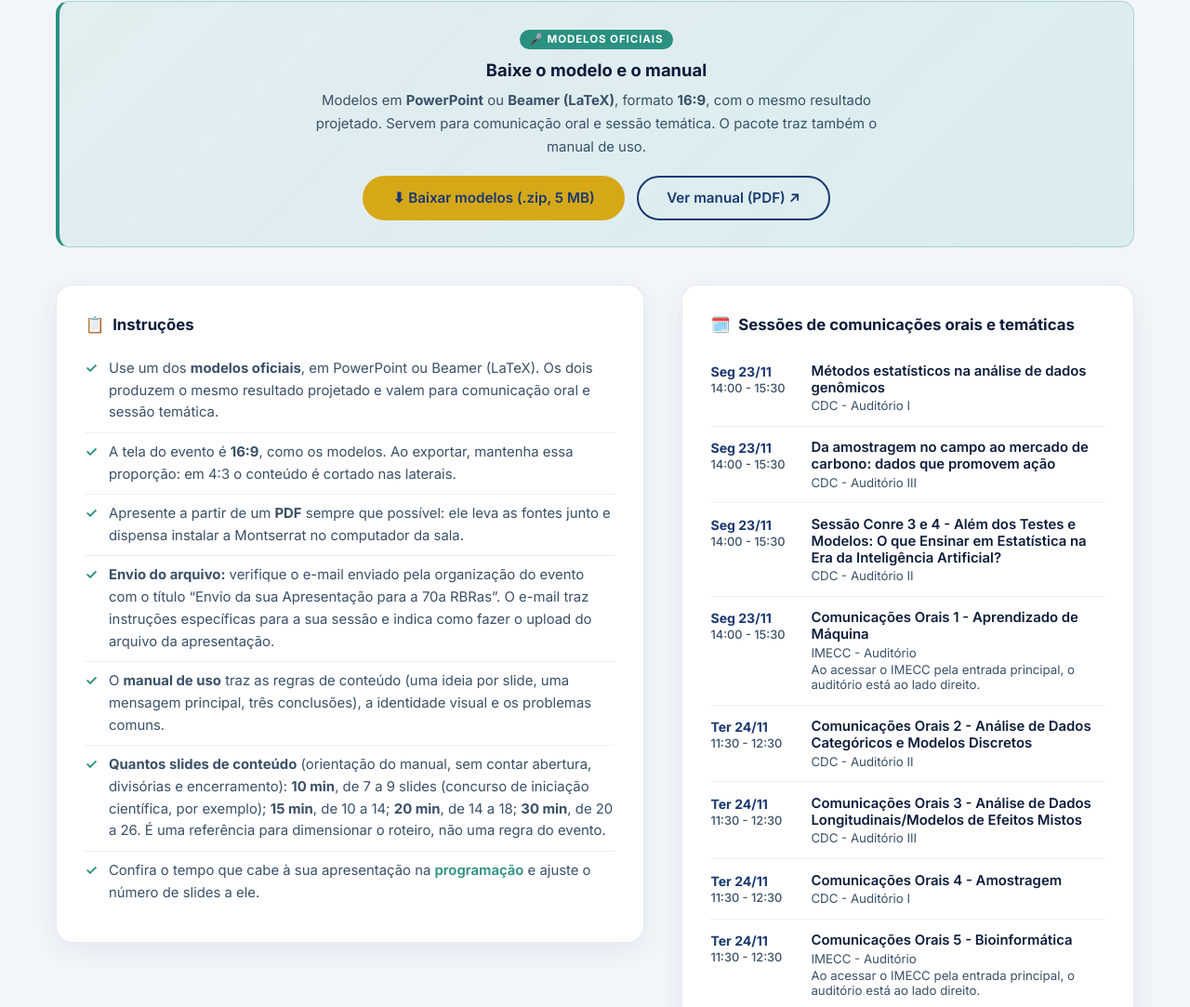
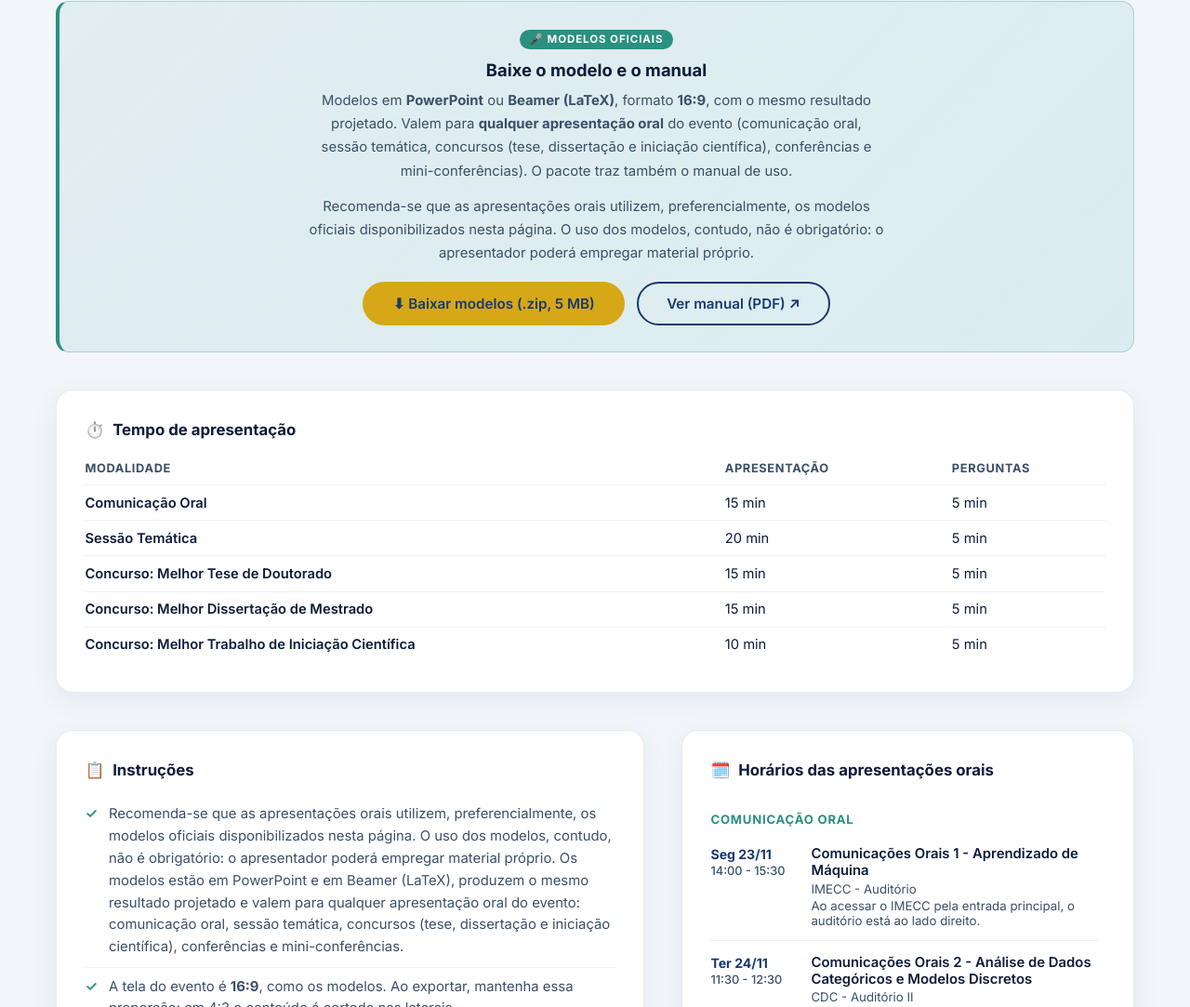
Before and after one commit to 70rbras/70rbras.github.io, a plain HTML site: page apresentadores.html in a window 1280 px wide. Shown: the part 1645-2728 px from the top of the page at 93% size. Drawn offline with Linux system fonts and the light colour scheme; a web font is replaced by a local one.

Commit message:
atualizacao info apresentacao oral

```diff
--- a/apresentadores.html
+++ b/apresentadores.html
@@ -100,6 +100,8 @@
     .sessao-quando span { display: block; font-weight: 500; color: var(--text-mid); font-size: .8rem; }
     .sessao-titulo { font-weight: 600; color: var(--text-dark); font-size: .93rem; }
     .sessao-local { font-size: .83rem; color: var(--text-mid); margin-top: .15rem; }
+    /* A lista das apresentações orais é longa (todos os tipos): rola dentro do cartão */
+    #oral-sessoes { max-height: 640px; overflow-y: auto; padding-right: .5rem; }
     .sessao-rodape { margin-top: 1rem; font-size: .84rem; }
     .sessao-rodape a { color: var(--teal); font-weight: 600; }
 
@@ -173,7 +175,7 @@
 <section id="oral" style="padding:4.5rem 0 5rem;background:var(--off-white)">
   <div class="container">
     <div class="section-header reveal" style="margin-bottom:0">
-      <span class="tag tag--teal">Comunicação Oral e Sessão Temática</span>
+      <span class="tag tag--teal">Apresentações Orais</span>
       <h2 class="section-title" style="margin-top:1rem">Prepare sua <span>apresentação</span></h2>
     </div>
 
@@ -181,11 +183,16 @@
     <div class="sub-modelos-callout reveal" id="modelos-oral" hidden style="margin-top:2.5rem">
       <span class="sub-modelos-badge">🎤 Modelos oficiais</span>
       <h3>Baixe o modelo e o manual</h3>
-      <p>Modelos em <strong>PowerPoint</strong> ou <strong>Beamer (LaTeX)</strong>, formato <strong>16:9</strong>, com o mesmo resultado projetado. Servem para comunicação oral e sessão temática. O pacote traz também o manual de uso.</p>
+      <p>Modelos em <strong>PowerPoint</strong> ou <strong>Beamer (LaTeX)</strong>, formato <strong>16:9</strong>, com o mesmo resultado projetado. Valem para <strong>qualquer apresentação oral</strong> do evento (comunicação oral, sessão temática, concursos (tese, dissertação e iniciação científica), conferências e mini-conferências). O pacote traz também o manual de uso.</p>
+      <p style="margin-top:.8rem">Recomenda-se que as apresentações orais utilizem, preferencialmente, os modelos oficiais disponibilizados nesta página. O uso dos modelos, contudo, não é obrigatório: o apresentador poderá empregar material próprio.</p>
       <div style="display:flex;gap:.8rem;flex-wrap:wrap;justify-content:center;margin-top:1.1rem">
         <a href="#" class="btn btn--primary" id="modelos-oral-btn" download style="font-size:.95rem;padding:.8em 2em">⬇ Baixar modelos (.zip, 5 MB)</a>
         <a href="assets/documentos/manual-apresentacao-oral-70rbras.pdf" class="btn btn--ghost" target="_blank" rel="noopener noreferrer" style="font-size:.95rem;padding:.8em 2em">Ver manual (PDF) ↗</a>
       </div>
+    </div>
+    <div class="apres-card reveal" style="margin-top:2.5rem">
+      <h3><span>⏱️</span> Tempo de apresentação</h3>
+      <div id="oral-tempos"></div>
     </div>
     <div class="apres-grid">
       <div class="apres-card reveal">
@@ -193,8 +200,8 @@
         <div id="oral-instrucoes"></div>
       </div>
       <div class="apres-card reveal reveal-delay-1">
-        <h3><span>🗓️</span> Sessões de comunicações orais e temáticas</h3>
-        <div id="oral-sessoes"></div>
+        <h3><span>🗓️</span> Horários das apresentações orais</h3>
+        <div id="oral-sessoes" tabindex="0" aria-label="Lista de horários das apresentações orais"></div>
       </div>
     </div>
     <div style="display:flex;justify-content:center;margin-top:2.5rem">
@@ -246,6 +253,20 @@ function renderInstrucoes(id, m) {
     : `<div class="apres-embreve"><span class="icone">⏳</span><strong>Instruções em breve</strong><p>As orientações para esta modalidade serão publicadas aqui. Volte a consultar esta página.</p></div>`);
 }
 
+/* ─── TEMPOS (data/apresentadores.js) ──────────────── */
+function renderTempos(id, lista) {
+  const el = document.getElementById(id);
+  if (!el || !lista || !lista.length) return;
+  el.innerHTML = '<table style="width:100%;border-collapse:collapse;font-size:.92rem">' +
+    '<thead><tr style="text-align:left;color:var(--text-mid);font-size:.8rem;text-transform:uppercase;letter-spacing:.05em">' +
+    '<th style="padding:.4rem .6rem .6rem 0">Modalidade</th><th style="padding:.4rem .6rem .6rem">Apresentação</th><th style="padding:.4rem 0 .6rem .6rem">Perguntas</th></tr></thead><tbody>' +
+    lista.map(t => '<tr style="border-top:1px solid rgba(26,56,112,.07)">' +
+      '<td style="padding:.6rem .6rem .6rem 0;font-weight:600;color:var(--text-dark)">' + esc(t.modalidade) + '</td>' +
+      '<td style="padding:.6rem">' + esc(t.apresentacao) + ' min</td>' +
+      '<td style="padding:.6rem 0 .6rem .6rem">' + esc(t.perguntas) + ' min</td></tr>').join('') +
+    '</tbody></table>';
+}
+
 /* ─── SESSÕES (data/programacao.json) ──────────────── */
 /* A programação vem da planilha da comissão, portanto todo valor é tratado
    como entrada não confiável: escapado antes de entrar no HTML. */
@@ -272,7 +293,18 @@ function renderSessoes(id, dados, slug) {
     return;
   }
 
+  const agrupar = Array.isArray(slug);
+  const ordemTipos = agrupar ? slug : [];
+  if (agrupar) {
+    linhas.sort((a, b) => ordemTipos.indexOf(a.tipo_slug) - ordemTipos.indexOf(b.tipo_slug)
+      || (a.data + a.inicio).localeCompare(b.data + b.inicio));
+  }
+  let tipoAtual = null;
   el.innerHTML = linhas.map(a => {
+    const cab = (agrupar && a.tipo_slug !== tipoAtual)
+      ? '<h4 class="sessao-grupo" style="margin:1.1rem 0 .4rem;font-size:.82rem;letter-spacing:.06em;text-transform:uppercase;color:var(--teal)">' + esc(a.tipo || a.tipo_slug) + '</h4>'
+      : '';
+    tipoAtual = a.tipo_slug;
     const local = a.local || {};
     const mapa = urlSegura(local.mapa_url);
     const onde = local.nome
@@ -283,7 +315,7 @@ function renderSessoes(id, dados, slug) {
     const como = local.como_chegar
       ? '<div class="sessao-local">' + esc(local.como_chegar) + '</div>'
       : '';
-    return '<div class="sessao-item">' +
+    return cab + '<div class="sessao-item">' +
       '<div class="sessao-quando">' + esc(rotulo[a.data] || a.data) +
         '<span>' + esc(a.inicio) + (a.fim ? ' - ' + esc(a.fim) : '') + '</span></div>' +
       '<div>' +
@@ -304,7 +336,7 @@ function carregarSessoes() {
     .then(r => { if (!r.ok) throw new Error('resposta ' + r.status); return r.json(); })
     .then(dados => {
       renderSessoes('poster-sessoes', dados, 'poster');
-      renderSessoes('oral-sessoes', dados, ['comunicacao-oral', 'sessao-tematica']);
+      renderSessoes('oral-sessoes', dados, ['comunicacao-oral', 'sessao-tematica', 'concursos', 'conferencia', 'mini-conferencia']);
     })
     .catch(() => {
       ['poster-sessoes', 'oral-sessoes'].forEach(id => {
@@ -318,6 +350,7 @@ function carregarSessoes() {
 applyConfig();
 renderInstrucoes('poster-instrucoes', APRESENTADORES.poster);
 renderInstrucoes('oral-instrucoes', APRESENTADORES.oral);
+renderTempos('oral-tempos', APRESENTADORES.oral.tempos);
 carregarSessoes();
 revealAll();
 </script>
--- a/data/apresentadores.js
+++ b/data/apresentadores.js
@@ -24,14 +24,23 @@ const APRESENTADORES = {
   },
   oral: {
     aviso: "",
+    // Tempo de cada modalidade, em minutos. Tabela exibida em apresentadores.html.
+    // Conferências e mini-conferências não têm tempo informado aqui.
+    tempos: [
+      { modalidade: "Comunicação Oral",                            apresentacao: 15, perguntas: 5 },
+      { modalidade: "Sessão Temática",                             apresentacao: 20, perguntas: 5 },
+      { modalidade: "Concurso: Melhor Tese de Doutorado",          apresentacao: 15, perguntas: 5 },
+      { modalidade: "Concurso: Melhor Dissertação de Mestrado",    apresentacao: 15, perguntas: 5 },
+      { modalidade: "Concurso: Melhor Trabalho de Iniciação Científica", apresentacao: 10, perguntas: 5 }
+    ],
     instrucoes: [
-      "Use um dos <strong>modelos oficiais</strong>, em PowerPoint ou Beamer (LaTeX). Os dois produzem o mesmo resultado projetado e valem para comunicação oral e sessão temática.",
+      "Recomenda-se que as apresentações orais utilizem, preferencialmente, os modelos oficiais disponibilizados nesta página. O uso dos modelos, contudo, não é obrigatório: o apresentador poderá empregar material próprio. Os modelos estão em PowerPoint e em Beamer (LaTeX), produzem o mesmo resultado projetado e valem para qualquer apresentação oral do evento: comunicação oral, sessão temática, concursos (tese, dissertação e iniciação científica), conferências e mini-conferências.",
       "A tela do evento é <strong>16:9</strong>, como os modelos. Ao exportar, mantenha essa proporção: em 4:3 o conteúdo é cortado nas laterais.",
       "Apresente a partir de um <strong>PDF</strong> sempre que possível: ele leva as fontes junto e dispensa instalar a Montserrat no computador da sala.",
       "<strong>Envio do arquivo:</strong> verifique o e-mail enviado pela organização do evento com o título &ldquo;Envio da sua Apresentação para a 70a RBRas&rdquo;. O e-mail traz instruções específicas para a sua sessão e indica como fazer o upload do arquivo da apresentação.",
       "O <strong>manual de uso</strong> traz as regras de conteúdo (uma ideia por slide, uma mensagem principal, três conclusões), a identidade visual e os problemas comuns.",
-      "<strong>Quantos slides de conteúdo</strong> (orientação do manual, sem contar abertura, divisórias e encerramento): <strong>10 min</strong>, de 7 a 9 slides (concurso de iniciação científica, por exemplo); <strong>15 min</strong>, de 10 a 14; <strong>20 min</strong>, de 14 a 18; <strong>30 min</strong>, de 20 a 26. É uma referência para dimensionar o roteiro, não uma regra do evento.",
-      "Confira o tempo que cabe à sua apresentação na <a href=\"programacao.html\">programação</a> e ajuste o número de slides a ele."
+      "<strong>Quantos slides de conteúdo</strong> (orientação do manual, sem contar abertura, divisórias e encerramento): <strong>10 min</strong>, de 7 a 9 slides; <strong>15 min</strong>, de 10 a 14; <strong>20 min</strong>, de 14 a 18. É uma referência para dimensionar o roteiro, não uma regra do evento.",
+      "Ajuste o número de slides ao tempo da sua modalidade, indicado na tabela acima. Em todas as modalidades, a apresentação é seguida de <strong>5 minutos para perguntas</strong>."
     ]
   }
 };
```
Also changed, not shown: data/faq.js (+7 -2 lines), 5 other files.
